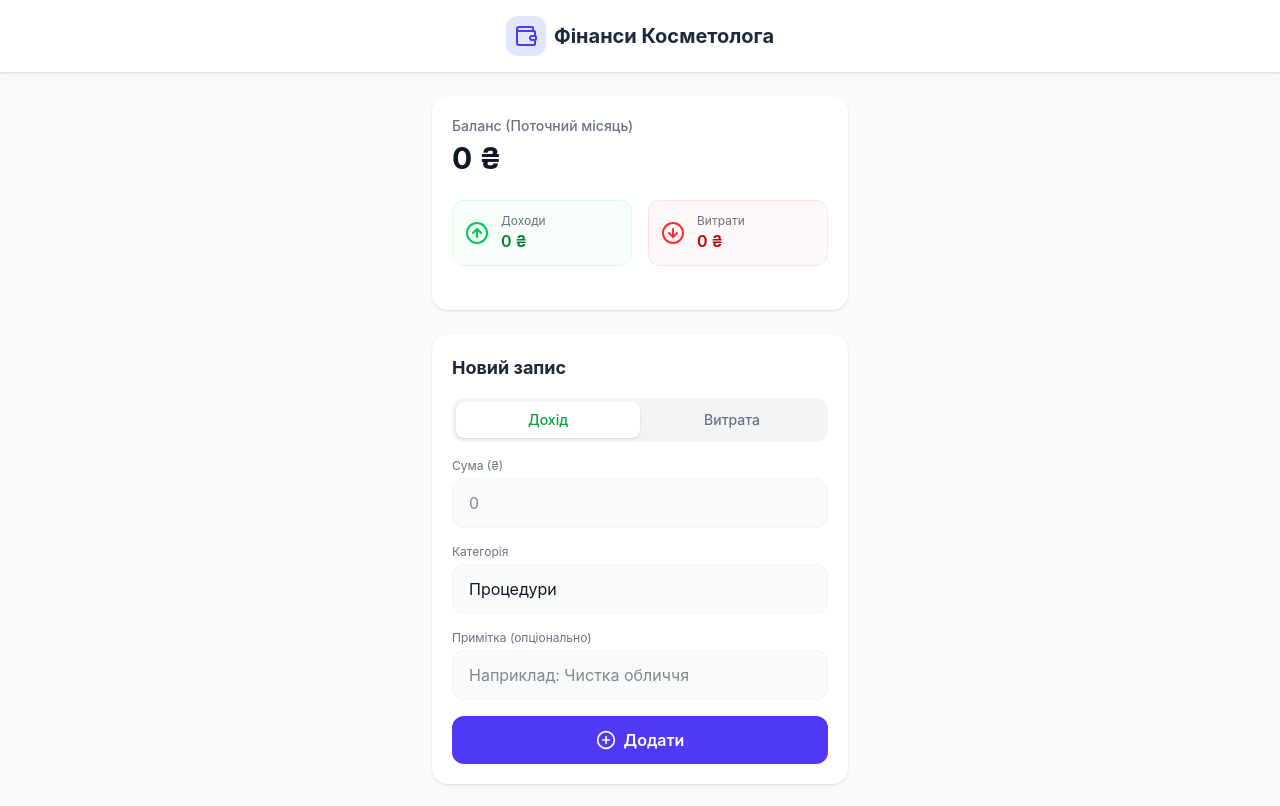
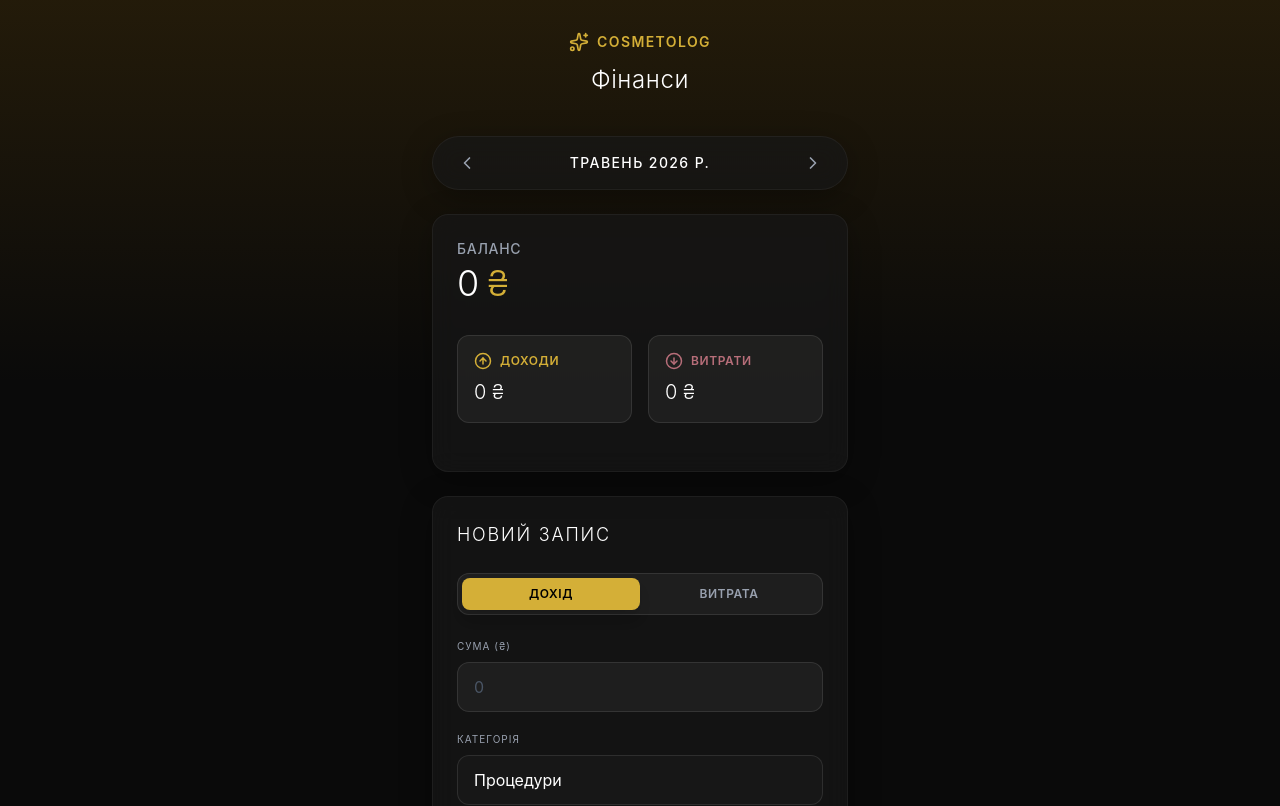
Before and after one commit to demchuk-webdev/cosmetolog.demchuk, a React (Vite) app: page / in a window 1280 px wide. Shown: the top 806 px of the page. Built offline with nearby package versions, Linux system fonts and the light colour scheme.

Commit message:
feat: Redesign to premium UI, add edit and month filter

```diff
--- a/src/App.jsx
+++ b/src/App.jsx
@@ -1,50 +1,96 @@
 import { useState, useEffect } from 'react';
 import { getSummary, getTransactions, saveTransaction, deleteTransaction } from './utils/storage';
-import { Wallet } from 'lucide-react';
+import { ChevronLeft, ChevronRight, Sparkles } from 'lucide-react';
 import Dashboard from './components/Dashboard';
 import TransactionForm from './components/TransactionForm';
 import TransactionList from './components/TransactionList';
 
 function App() {
+  const [currentDate, setCurrentDate] = useState(new Date());
   const [summary, setSummary] = useState({ income: 0, expenses: 0, profit: 0, categoryTotals: {} });
   const [transactions, setTransactions] = useState([]);
+  const [editingItem, setEditingItem] = useState(null);
 
   useEffect(() => {
     refreshData();
-  }, []);
+  }, [currentDate]);
 
   const refreshData = () => {
-    setSummary(getSummary());
-    setTransactions(getTransactions());
+    setSummary(getSummary(currentDate.getMonth(), currentDate.getFullYear()));
+    const allTransactions = getTransactions();
+    const filtered = allTransactions.filter(t => {
+      const d = new Date(t.date);
+      return d.getMonth() === currentDate.getMonth() && d.getFullYear() === currentDate.getFullYear();
+    });
+    setTransactions(filtered);
   };
 
   const handleAddTransaction = (data) => {
     saveTransaction(data);
+    setEditingItem(null);
     refreshData();
   };
 
+  const handleEditTransaction = (item) => {
+    setEditingItem(item);
+    window.scrollTo({ top: 0, behavior: 'smooth' });
+  };
+
   const handleDeleteTransaction = (id) => {
-    if (window.confirm('Видалити цей запис?')) {
+    if (window.confirm('Ви впевнені, що хочете видалити цей запис?')) {
       deleteTransaction(id);
       refreshData();
     }
   };
 
+  const nextMonth = () => {
+    setCurrentDate(new Date(currentDate.getFullYear(), currentDate.getMonth() + 1, 1));
+  };
+
+  const prevMonth = () => {
+    setCurrentDate(new Date(currentDate.getFullYear(), currentDate.getMonth() - 1, 1));
+  };
+
+  const monthName = currentDate.toLocaleString('uk-UA', { month: 'long', year: 'numeric' });
+
   return (
-    <div className="min-h-screen bg-gray-50 text-gray-900 pb-10">
-      <header className="bg-white shadow-sm px-4 py-4 mb-6 sticky top-0 z-10">
-        <div className="max-w-md mx-auto flex items-center justify-center gap-2">
-          <div className="bg-indigo-100 p-2 rounded-xl text-indigo-600">
-            <Wallet size={24} />
+    <div className="min-h-screen pb-20 selection:bg-gold-400 selection:text-black">
+      <div className="absolute top-0 left-0 w-full h-96 bg-gradient-to-b from-gold-600/20 to-transparent pointer-events-none"></div>
+
+      <header className="relative z-10 px-4 py-8 mb-2">
+        <div className="max-w-md mx-auto flex flex-col items-center justify-center gap-1">
+          <div className="flex items-center gap-2 text-gold-400 mb-2">
+            <Sparkles size={20} />
+            <h1 className="text-sm font-semibold tracking-widest uppercase">Cosmetolog</h1>
           </div>
-          <h1 className="text-xl font-bold text-gray-800">Фінанси Косметолога</h1>
+          <h2 className="text-2xl font-light text-white tracking-wide">Фінанси</h2>
         </div>
       </header>
 
-      <main className="max-w-md mx-auto px-4">
+      <main className="relative z-10 max-w-md mx-auto px-4">
+        <div className="flex items-center justify-between glass-panel rounded-full px-4 py-2 mb-6 animate-fade-in">
+          <button onClick={prevMonth} className="p-2 text-gray-400 hover:text-gold-400 transition-colors">
+            <ChevronLeft size={20} />
+          </button>
+          <span className="text-sm font-medium text-white uppercase tracking-widest">{monthName}</span>
+          <button onClick={nextMonth} className="p-2 text-gray-400 hover:text-gold-400 transition-colors">
+            <ChevronRight size={20} />
+          </button>
+        </div>
+
         <Dashboard summary={summary} />
-        <TransactionForm onAdd={handleAddTransaction} />
-        <TransactionList transactions={transactions} onDelete={handleDeleteTransaction} />
+
+        <TransactionForm
+          onAdd={handleAddTransaction}
+          editingItem={editingItem}
+          onCancelEdit={() => setEditingItem(null)}
+        />
+
+        <TransactionList
+          transactions={transactions}
+          onEdit={handleEditTransaction}
+          onDelete={handleDeleteTransaction}
+        />
       </main>
     </div>
   );
--- a/src/components/Dashboard.jsx
+++ b/src/components/Dashboard.jsx
@@ -1,6 +1,6 @@
 import { ArcElement, Chart as ChartJS, Tooltip, Legend } from 'chart.js';
 import { Doughnut } from 'react-chartjs-2';
-import { ArrowDownCircle, ArrowUpCircle, Wallet } from 'lucide-react';
+import { ArrowDownCircle, ArrowUpCircle } from 'lucide-react';
 
 ChartJS.register(ArcElement, Tooltip, Legend);
 
@@ -10,8 +10,9 @@ export default function Dashboard({ summary }) {
     datasets: [
       {
         data: [summary.income, summary.expenses],
-        backgroundColor: ['#22c55e', '#ef4444'],
+        backgroundColor: ['#D4AF37', '#B76E79'],
         borderWidth: 0,
+        hoverOffset: 4
       },
     ],
   };
@@ -19,34 +20,47 @@ export default function Dashboard({ summary }) {
   const hasData = summary.income > 0 || summary.expenses > 0;
 
   return (
-    <div className="bg-white rounded-2xl shadow-sm p-5 mb-6">
-      <h2 className="text-gray-500 text-sm font-medium mb-1">Баланс (Поточний місяць)</h2>
-      <div className="text-3xl font-bold text-gray-900 mb-6 flex items-center gap-2">
-        {summary.profit} ₴
+    <div className="glass-panel rounded-2xl p-6 mb-6 animate-fade-in">
+      <h2 className="text-gray-400 text-sm font-medium mb-1 uppercase tracking-wider">Баланс</h2>
+      <div className="text-4xl font-light text-white mb-8 flex items-center gap-2">
+        {summary.profit.toLocaleString('uk-UA')} <span className="text-gold-400">₴</span>
       </div>
 
       <div className="grid grid-cols-2 gap-4 mb-6">
-        <div className="flex items-center gap-3 bg-green-50/50 p-3 rounded-xl border border-green-100">
-          <ArrowUpCircle className="text-green-500" size={24} />
-          <div>
-            <p className="text-xs text-gray-500">Доходи</p>
-            <p className="font-semibold text-green-700">{summary.income} ₴</p>
+        <div className="flex flex-col gap-2 p-4 rounded-xl bg-white/5 border border-white/10 hover:bg-white/10 transition-colors">
+          <div className="flex items-center gap-2 text-gold-400">
+            <ArrowUpCircle size={18} />
+            <span className="text-xs uppercase tracking-wider font-semibold">Доходи</span>
           </div>
+          <p className="font-light text-xl text-white">{summary.income.toLocaleString('uk-UA')} ₴</p>
         </div>
-        <div className="flex items-center gap-3 bg-red-50/50 p-3 rounded-xl border border-red-100">
-          <ArrowDownCircle className="text-red-500" size={24} />
-          <div>
-            <p className="text-xs text-gray-500">Витрати</p>
-            <p className="font-semibold text-red-700">{summary.expenses} ₴</p>
+        <div className="flex flex-col gap-2 p-4 rounded-xl bg-white/5 border border-white/10 hover:bg-white/10 transition-colors">
+          <div className="flex items-center gap-2 text-rose-gold">
+            <ArrowDownCircle size={18} />
+            <span className="text-xs uppercase tracking-wider font-semibold">Витрати</span>
           </div>
+          <p className="font-light text-xl text-white">{summary.expenses.toLocaleString('uk-UA')} ₴</p>
         </div>
       </div>
 
       {hasData && (
-        <div className="mt-4 pt-4 border-t border-gray-100">
-          <h3 className="text-sm font-medium text-gray-600 mb-4 text-center">Співвідношення</h3>
-          <div className="w-48 h-48 mx-auto">
-            <Doughnut data={chartData} options={{ maintainAspectRatio: false, cutout: '75%' }} />
+        <div className="mt-6 pt-6 border-t border-white/10">
+          <h3 className="text-xs font-medium text-gray-400 mb-6 text-center uppercase tracking-wider">Співвідношення</h3>
+          <div className="w-48 h-48 mx-auto relative">
+            <Doughnut
+              data={chartData}
+              options={{
+                maintainAspectRatio: false,
+                cutout: '80%',
+                plugins: {
+                  legend: { display: false }
+                }
+              }}
+            />
+            <div className="absolute inset-0 flex flex-col items-center justify-center pointer-events-none">
+              <span className="text-xs text-gray-400 uppercase tracking-widest">Прибуток</span>
+              <span className="text-sm font-semibold text-white">{((summary.profit / (summary.income || 1)) * 100).toFixed(0)}%</span>
+            </div>
           </div>
         </div>
       )}
--- a/src/components/TransactionForm.jsx
+++ b/src/components/TransactionForm.jsx
@@ -1,91 +1,118 @@
-import { useState } from 'react';
-import { PlusCircle } from 'lucide-react';
+import { useState, useEffect } from 'react';
+import { Check, X } from 'lucide-react';
 
 const CATEGORIES = ['Процедури', 'Матеріали', 'Оренда', 'Реклама', 'Інше'];
 
-export default function TransactionForm({ onAdd }) {
+export default function TransactionForm({ onAdd, editingItem, onCancelEdit }) {
   const [type, setType] = useState('income');
   const [amount, setAmount] = useState('');
   const [category, setCategory] = useState(CATEGORIES[0]);
   const [note, setNote] = useState('');
+
+  useEffect(() => {
+    if (editingItem) {
+      setType(editingItem.type);
+      setAmount(editingItem.amount.toString());
+      setCategory(editingItem.category);
+      setNote(editingItem.note || '');
+    } else {
+      resetForm();
+    }
+  }, [editingItem]);
+
+  const resetForm = () => {
+    setType('income');
+    setAmount('');
+    setCategory(CATEGORIES[0]);
+    setNote('');
+  };
 
   const handleSubmit = (e) => {
     e.preventDefault();
     if (!amount || isNaN(amount) || Number(amount) <= 0) return;
 
     onAdd({
+      ...(editingItem ? { id: editingItem.id, date: editingItem.date } : {}),
       type,
       amount: Number(amount),
       category,
       note
     });
 
-    setAmount('');
-    setNote('');
+    resetForm();
   };
 
   return (
-    <form onSubmit={handleSubmit} className="bg-white rounded-2xl shadow-sm p-5 mb-6">
-      <h3 className="text-lg font-bold text-gray-800 mb-4">Новий запис</h3>
+    <form onSubmit={handleSubmit} className="glass-panel rounded-2xl p-6 mb-6 animate-fade-in" style={{ animationDelay: '0.1s' }}>
+      <div className="flex items-center justify-between mb-6">
+        <h3 className="text-lg font-light text-white uppercase tracking-widest">
+          {editingItem ? 'Редагувати запис' : 'Новий запис'}
+        </h3>
+        {editingItem && (
+          <button type="button" onClick={onCancelEdit} className="text-gray-400 hover:text-white transition-colors">
+            <X size={20} />
+          </button>
+        )}
+      </div>
 
-      <div className="flex bg-gray-100 p-1 rounded-xl mb-4">
+      <div className="flex p-1 rounded-xl mb-6 bg-white/5 border border-white/10">
         <button
           type="button"
-          className={`flex-1 py-2 text-sm font-medium rounded-lg transition-colors ${type === 'income' ? 'bg-white shadow text-green-600' : 'text-gray-500'}`}
+          className={`flex-1 py-2 text-xs font-semibold uppercase tracking-wider rounded-lg transition-all ${type === 'income' ? 'bg-gold-400 text-black shadow-lg' : 'text-gray-400 hover:text-white'}`}
           onClick={() => setType('income')}
         >
           Дохід
         </button>
         <button
           type="button"
-          className={`flex-1 py-2 text-sm font-medium rounded-lg transition-colors ${type === 'expense' ? 'bg-white shadow text-red-600' : 'text-gray-500'}`}
+          className={`flex-1 py-2 text-xs font-semibold uppercase tracking-wider rounded-lg transition-all ${type === 'expense' ? 'bg-rose-gold text-white shadow-lg' : 'text-gray-400 hover:text-white'}`}
           onClick={() => setType('expense')}
         >
           Витрата
         </button>
       </div>
 
-      <div className="space-y-4">
+      <div className="space-y-5">
         <div>
-          <label className="block text-xs text-gray-500 mb-1">Сума (₴)</label>
+          <label className="block text-[10px] uppercase tracking-widest text-gray-400 mb-2">Сума (₴)</label>
           <input
             type="number"
             value={amount}
             onChange={(e) => setAmount(e.target.value)}
             placeholder="0"
-            className="w-full px-4 py-3 bg-gray-50 border border-gray-100 rounded-xl focus:outline-none focus:ring-2 focus:ring-indigo-500"
+            className="w-full px-4 py-3 bg-white/5 border border-white/10 rounded-xl focus:outline-none focus:border-gold-400 text-white placeholder-gray-600 transition-colors"
             required
           />
         </div>
 
         <div>
-          <label className="block text-xs text-gray-500 mb-1">Категорія</label>
+          <label className="block text-[10px] uppercase tracking-widest text-gray-400 mb-2">Категорія</label>
           <select
             value={category}
             onChange={(e) => setCategory(e.target.value)}
-            className="w-full px-4 py-3 bg-gray-50 border border-gray-100 rounded-xl focus:outline-none focus:ring-2 focus:ring-indigo-500 appearance-none"
+            className="w-full px-4 py-3 bg-premium-surface border border-white/10 rounded-xl focus:outline-none focus:border-gold-400 text-white appearance-none transition-colors"
           >
             {CATEGORIES.map(c => <option key={c} value={c}>{c}</option>)}
           </select>
         </div>
 
         <div>
-          <label className="block text-xs text-gray-500 mb-1">Примітка (опціонально)</label>
+          <label className="block text-[10px] uppercase tracking-widest text-gray-400 mb-2">Примітка</label>
           <input
             type="text"
             value={note}
             onChange={(e) => setNote(e.target.value)}
             placeholder="Наприклад: Чистка обличчя"
-            className="w-full px-4 py-3 bg-gray-50 border border-gray-100 rounded-xl focus:outline-none focus:ring-2 focus:ring-indigo-500"
+            className="w-full px-4 py-3 bg-white/5 border border-white/10 rounded-xl focus:outline-none focus:border-gold-400 text-white placeholder-gray-600 transition-colors"
           />
         </div>
 
         <button
           type="submit"
-          className="w-full bg-indigo-600 text-white font-semibold py-3 rounded-xl flex items-center justify-center gap-2 hover:bg-indigo-700 transition-colors"
+          className="w-full btn-premium font-semibold py-4 text-sm uppercase tracking-widest rounded-xl flex items-center justify-center gap-2 mt-2"
         >
-          <PlusCircle size={20} />
-          Додати
+          <Check size={18} />
+          {editingItem ? 'Зберегти зміни' : 'Додати'}
         </button>
       </div>
     </form>
--- a/src/index.css
+++ b/src/index.css
@@ -1,9 +1,72 @@
 @import "tailwindcss";
+
+@theme {
+  --color-gold-300: #F3E5AB;
+  --color-gold-400: #D4AF37;
+  --color-gold-500: #AA7C11;
+  --color-gold-600: #885E08;
+
+  --color-premium-dark: #0a0a0a;
+  --color-premium-surface: #171717;
+  --color-premium-surface-hover: #262626;
+
+  --color-rose-gold: #B76E79;
+}
 
 body {
   margin: 0;
-  font-family: -apple-system, BlinkMacSystemFont, 'Segoe UI', Roboto, 'Helvetica Neue', Arial, sans-serif;
+  font-family: 'Inter', -apple-system, BlinkMacSystemFont, 'Segoe UI', Roboto, 'Helvetica Neue', Arial, sans-serif;
   -webkit-font-smoothing: antialiased;
   -moz-osx-font-smoothing: grayscale;
-  background-color: #f9fafb;
+  background-color: var(--color-premium-dark);
+  color: #f3f4f6;
 }
+
+.glass-panel {
+  background: rgba(23, 23, 23, 0.7);
+  backdrop-filter: blur(12px);
+  -webkit-backdrop-filter: blur(12px);
+  border: 1px solid rgba(255, 255, 255, 0.05);
+  box-shadow: 0 8px 32px 0 rgba(0, 0, 0, 0.3);
+}
+
+.text-gradient-gold {
+  background: linear-gradient(135deg, #F3E5AB 0%, #D4AF37 50%, #AA7C11 100%);
+  -webkit-background-clip: text;
+  -webkit-text-fill-color: transparent;
+  background-clip: text;
+}
+
+.btn-premium {
+  background: linear-gradient(135deg, #D4AF37 0%, #AA7C11 100%);
+  color: #0a0a0a;
+  transition: all 0.3s ease;
+}
+.btn-premium:hover {
+  transform: translateY(-2px);
+  box-shadow: 0 4px 15px rgba(212, 175, 55, 0.4);
+}
+
+.animate-fade-in {
+  animation: fadeIn 0.4s cubic-bezier(0.16, 1, 0.3, 1) forwards;
+}
+
+@keyframes fadeIn {
+  from { opacity: 0; transform: translateY(10px); }
+  to { opacity: 1; transform: translateY(0); }
+}
+
+/* Custom Scrollbar for sleekness */
+::-webkit-scrollbar {
+  width: 6px;
+}
+::-webkit-scrollbar-track {
+  background: #0a0a0a;
+}
+::-webkit-scrollbar-thumb {
+  background: #262626;
+  border-radius: 4px;
+}
+::-webkit-scrollbar-thumb:hover {
+  background: #D4AF37;
+}
```
Also changed, not shown: src/components/TransactionList.jsx (+27 -19 lines), src/utils/storage.js (+17 -11 lines).
